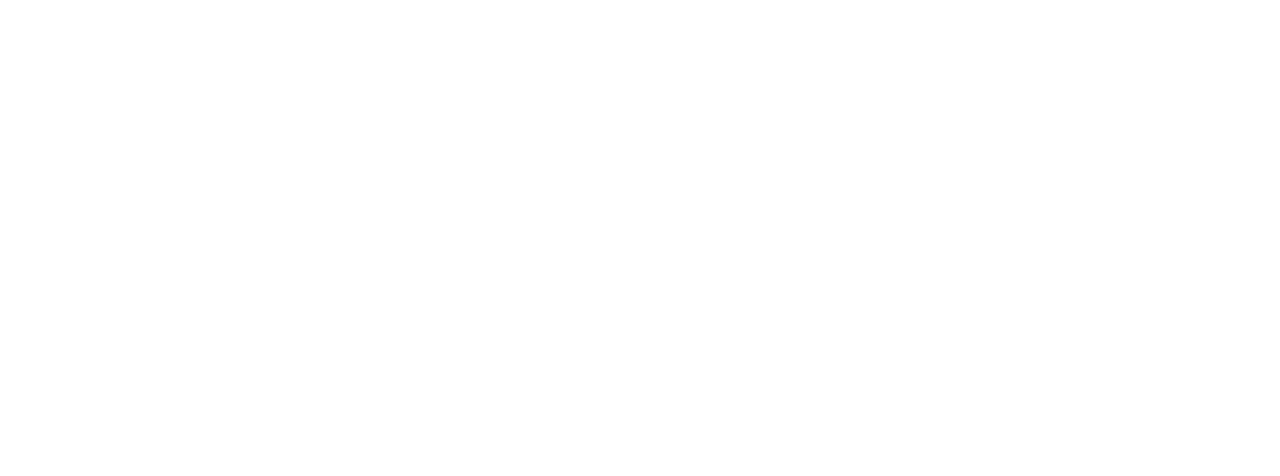
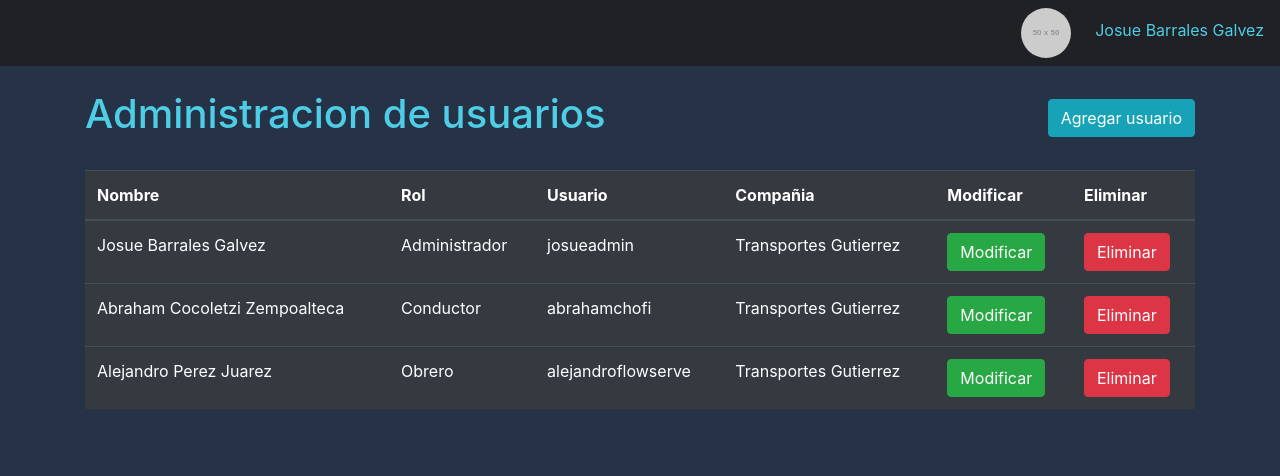
Before and after one commit to TlahuicoleSystem/SCMT_UI_Web, a plain HTML site: page control_usuarios/usuarios.html in a window 1280 px wide. Drawn offline with nearby package versions, Linux system fonts and the light colour scheme; placeholder pictures from the web are drawn by us.

Commit message:
Implementando interfaz usuarios

```diff
--- /dev/null
+++ b/control_usuarios/recursos/css/usuarios.css
@@ -0,0 +1,4 @@
+.alineacion {
+    display: flex;
+    justify-content: flex-end;
+}
--- a/control_usuarios/usuarios.html
+++ b/control_usuarios/usuarios.html
@@ -1,30 +1,116 @@
 <!DOCTYPE html>
-<html lang="en">
+<html lang="es">
+
 <head>
     <meta charset="UTF-8">
     <meta http-equiv="X-UA-Compatible" content="IE=edge">
     <meta name="viewport" content="width=device-width, initial-scale=1.0">
-    <title>SCMT</title>
+    <title>Control de Usuarios</title>
 
     <!--CDN-->
     <!-- Latest compiled and minified CSS -->
     <link rel="stylesheet" href="https://cdn.jsdelivr.net/npm/bootstrap@4.6.1/dist/css/bootstrap.min.css">
-
     <!-- jQuery library -->
     <script src="https://cdn.jsdelivr.net/npm/jquery@3.5.1/dist/jquery.slim.min.js"></script>
-
     <!-- Popper JS -->
     <script src="https://cdn.jsdelivr.net/npm/popper.js@1.16.1/dist/umd/popper.min.js"></script>
-
     <!-- Latest compiled JavaScript -->
     <script src="https://cdn.jsdelivr.net/npm/bootstrap@4.6.1/dist/js/bootstrap.bundle.min.js"></script>
-
     <!--Iconos-->
     <link href="https://fonts.googleapis.com/icon?family=Material+Icons" rel="stylesheet">
+    <!--Styles-->
+    <link rel="stylesheet" href="../recursos/css/styles.css">
+    <link rel="stylesheet" href="recursos/css/usuarios.css">
 </head>
 
-<body>
+<body class="fondo">
+    <nav class="navbar sin-padding">
+        <div class="container-fluid sin-padding">
+            <div class="text-center nav-personal">
+                <div class="circle me-2">
+                    <img src="https://via.placeholder.com/50" alt="Imagen de perfil" class="img-fluid espaciado-img">
+                </div>
+                <a href="#" class="color-texto espaciado-texto">Josue Barrales Galvez</a>
+            </div>
+        </div>
+    </nav>
 
+    <div class="container py-4">
+        <div class="row">
+            <div class="col-6">
+                <h1 class="color-texto">Administracion de usuarios</h1>
+            </div>
+            <div class="col-6 align-items-center alineacion">
+                <button type="button" class="btn btn-info align-content-end" data-toggle="modal"
+                    data-target="#exampleModal">Agregar usuario</button>
+            </div>
+        </div>
+
+        <div class="py-4">
+            <table class="table table-dark">
+                <thead>
+                    <th scope="col">Nombre</th>
+                    <th scope="col">Rol</th>
+                    <th scope="col">Usuario</th>
+                    <th scope="col">Compañia</th>
+                    <th scope="col">Modificar</th>
+                    <th scope="col">Eliminar</th>
+                </thead>
+                <tbody>
+                    <tr>
+                        <td>Josue Barrales Galvez</td>
+                        <td>Administrador</td>
+                        <td>josueadmin</td>
+                        <td>Transportes Gutierrez</td>
+                        <td><button type="submit" class="btn btn-success">Modificar</button></td>
+                        <td><button type="submit" class="btn btn-danger">Eliminar</button></td>
+                    </tr>
+                    <tr>
+                        <td>Abraham Cocoletzi Zempoalteca</td>
+                        <td>Conductor</td>
+                        <td>abrahamchofi</td>
+                        <td>Transportes Gutierrez</td>
+                        <td><button type="submit" class="btn btn-success">Modificar</button></td>
+                        <td><button type="submit" class="btn btn-danger">Eliminar</button></td>
+                    </tr>
+                    <tr>
+                        <td>Alejandro Perez Juarez</td>
+                        <td>Obrero</td>
+                        <td>alejandroflowserve</td>
+                        <td>Transportes Gutierrez</td>
+                        <td><button type="submit" class="btn btn-success">Modificar</button></td>
+                        <td><button type="submit" class="btn btn-danger">Eliminar</button></td>
+                    </tr>
+                </tbody>
+            </table>
+        </div>
+    </div>
+
+    <!-- Modal -->
+    <div class="modal fade" id="exampleModal" tabindex="-1" role="dialog" aria-labelledby="exampleModalLabel"
+        aria-hidden="true">
+        <div class="modal-dialog" role="document">
+            <div class="modal-content">
+                <div class="modal-header">
+                    <h5 class="modal-title" id="exampleModalLabel">Agregar usuario</h5>
+                    <button type="button" class="close" data-dismiss="modal" aria-label="Close">
+                        <span aria-hidden="true">&times;</span>
+                    </button>
+                </div>
+                <div class="modal-body">
+                    <!-- Aquí puedes agregar el formulario para agregar usuario -->
+                    <label for="exampleFormControlInput1" class="form-label">Nombre</label>
+                    <input type="text" name="" id="" class="form-control">
+                    <label for="">Apellidos</label>
+                    <input type="text" name="" id="" class="form-control">
+                </div>
+                <div class="modal-footer">
+                    <button type="button" class="btn btn-secondary" data-dismiss="modal">Cerrar</button>
+                    <button type="button" class="btn btn-primary">Guardar cambios</button>
+                </div>
+            </div>
+        </div>
+    </div>
 </body>
 
 </html>
```
